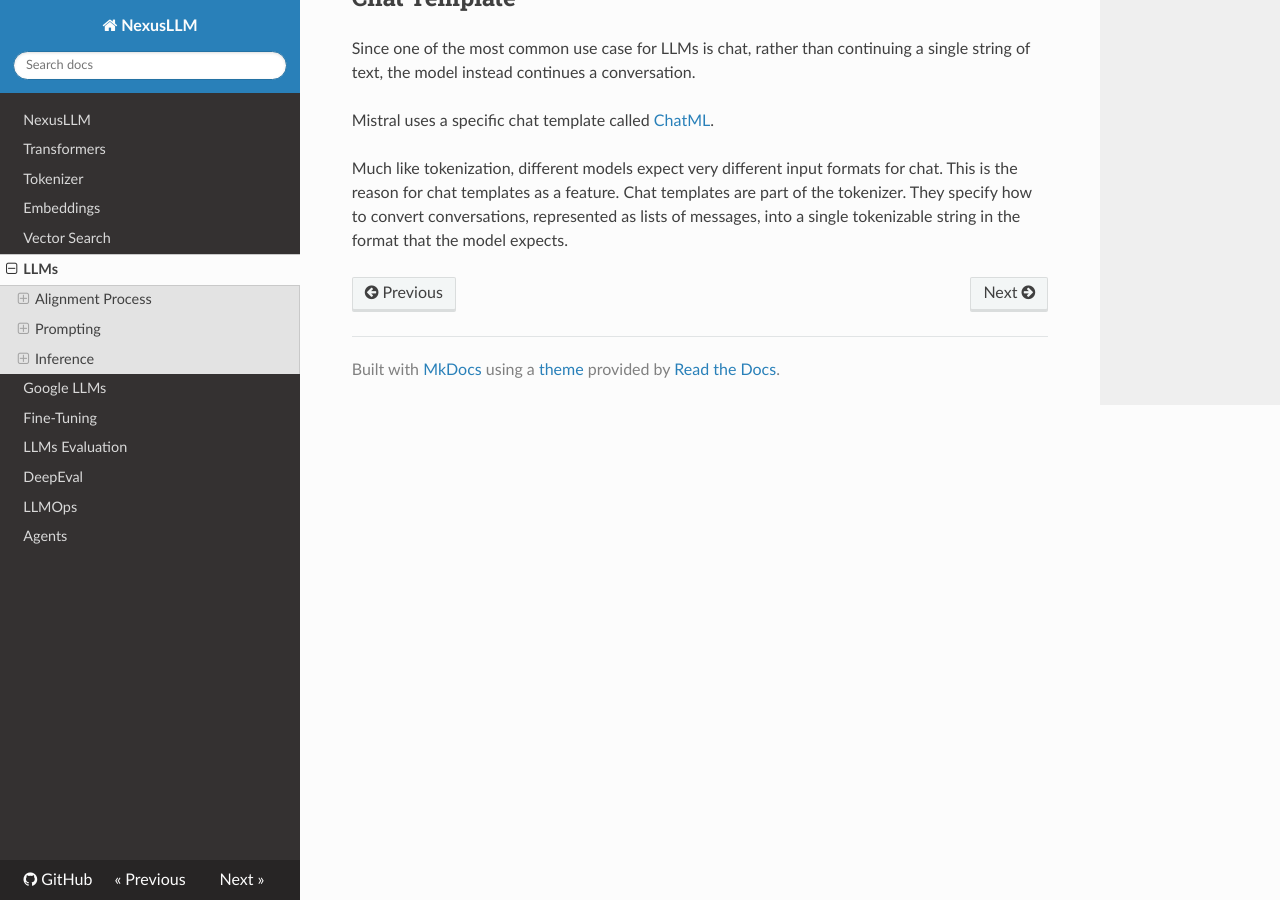
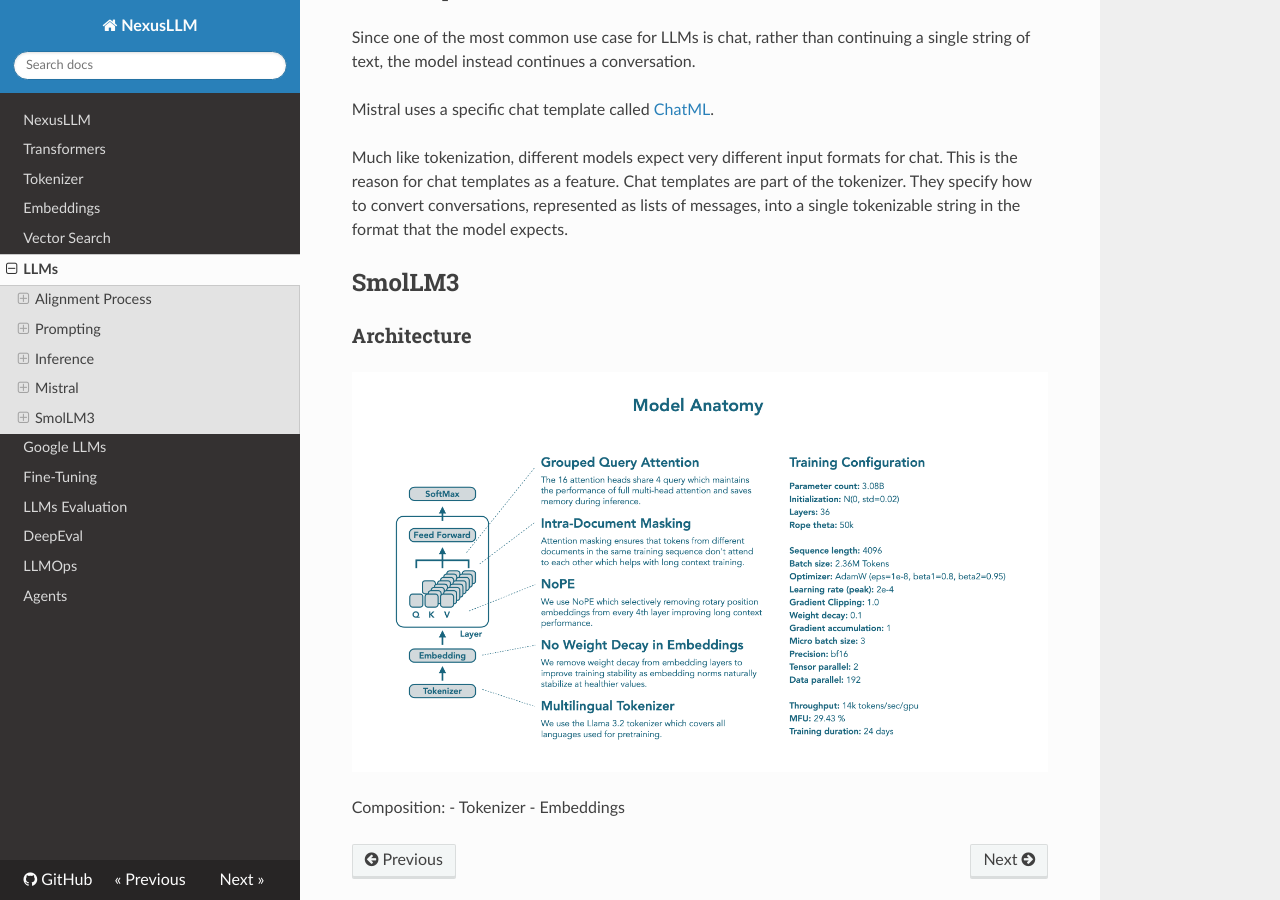
Before and after one commit to Volscente/NexusLLM, an MkDocs documentation site: the page built from docs/LLMs.md, in a window 1280 px wide and 900 px high, scrolled down 7446 px. Built offline with MkDocs 1.6.1, drawn with Linux system fonts in a browser that asks for light colours; nearby versions of some CDN libraries.

Commit message:
Update LLMs.md

```diff
--- a/docs/LLMs.md
+++ b/docs/LLMs.md
@@ -148,8 +148,8 @@
 probable token to meet the top-P criteria, making temperature and top-K irrelevant. If you set top-P to 1, any token
 with a nonzero probability of being the next token will meet the top-P criteria, and none are selected out.
 
-# Mistral
-## Chat Template
+## Mistral
+### Chat Template
 Since one of the most common use case for LLMs is chat, rather than continuing a single string of text,
 the model instead continues a conversation.
 
@@ -160,3 +160,12 @@
 Chat templates are part of the tokenizer.
 They specify how to convert conversations, represented as lists of messages,
 into a single tokenizable string in the format that the model expects.
+
+## SmolLM3
+### Architecture
+
+![SmolLM3 Architecture](./images/smollm3_architecture.png)
+
+Composition:
+- Tokenizer
+- Embeddings
```
